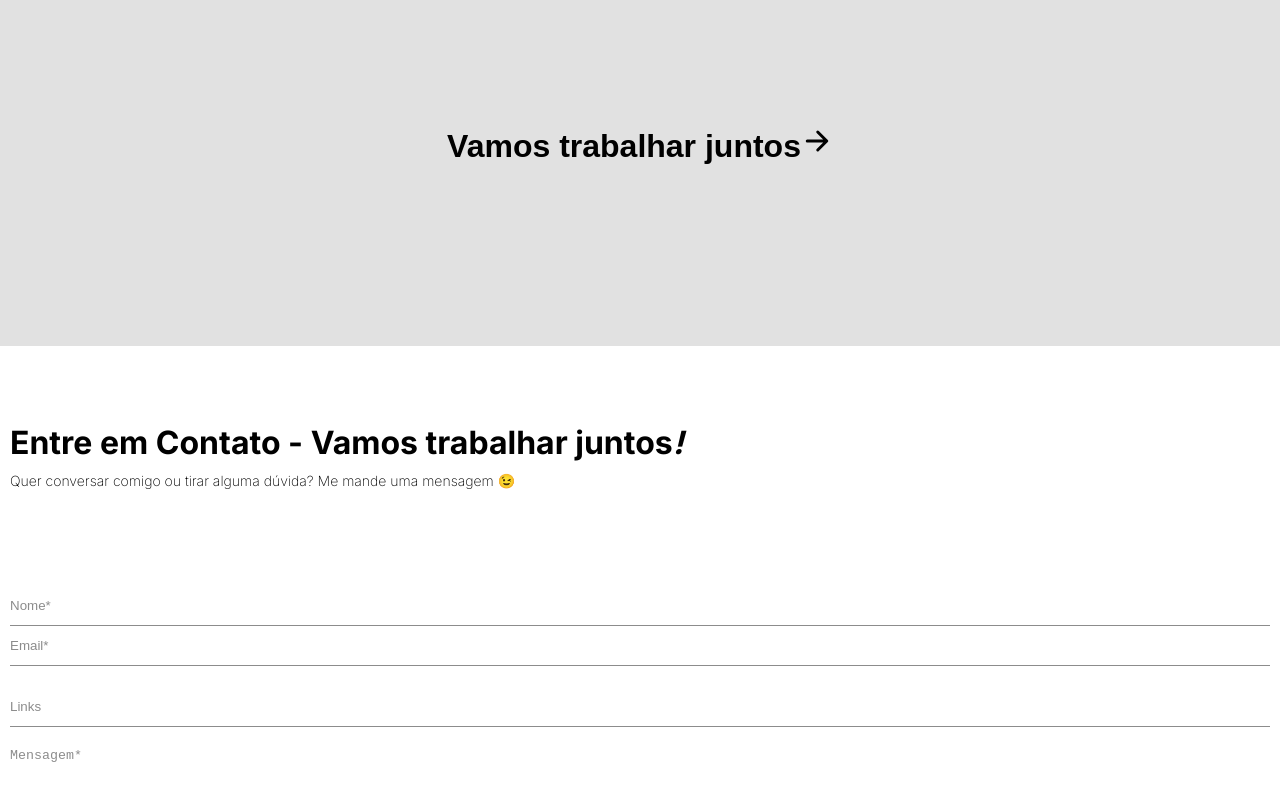
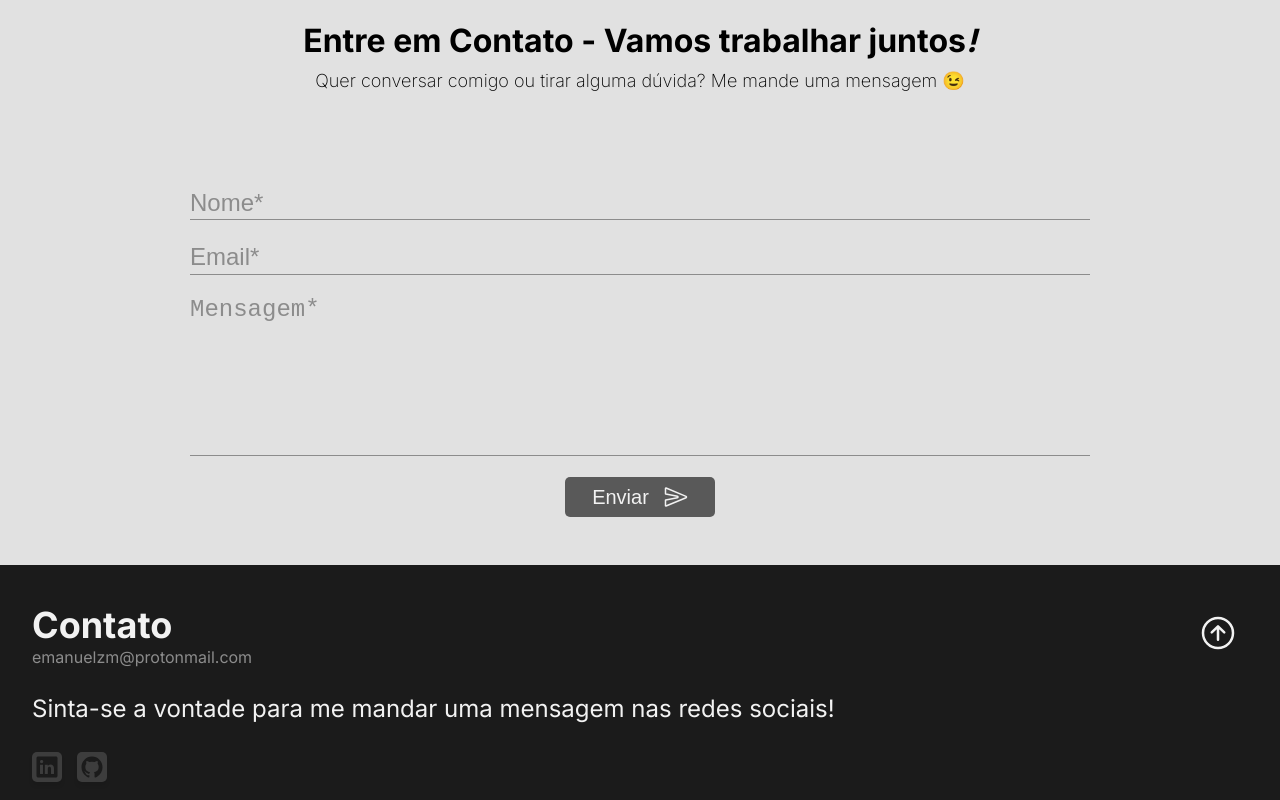
Before and after one commit to ezms/portfolio, a React (Vite) app: page /#/ in a window 1280 px wide. Shown: the part 4560-5360 px from the top of the page. Built offline with nearby package versions, Linux system fonts and the light colour scheme.

Commit message:
feat: add contact form feature :D

```diff
--- a/package.json
+++ b/package.json
@@ -16,6 +16,7 @@
         "react-dom": "^17.0.2",
         "react-hook-form": "^7.19.3",
         "react-router-dom": "^6.2.2",
+        "sweetalert": "^2.1.2",
         "yup": "^0.32.11"
     },
     "devDependencies": {
--- a/src/components/ContactForm/index.tsx
+++ b/src/components/ContactForm/index.tsx
@@ -1,9 +1,10 @@
-import { useRef } from 'react';
+import { FormEvent, useRef } from 'react';
 import { ContactFormContainer } from './style';
 import { useForm } from 'react-hook-form';
 import { yupResolver } from '@hookform/resolvers/yup';
 import * as yup from 'yup';
 import emailjs from 'emailjs-com/';
+import swal from 'sweetalert';
 
 const ContactForm = () => {
     const emptyMessage = 'Este campo não pode estar vazio!';
@@ -17,28 +18,32 @@ const ContactForm = () => {
     const {
         register,
         handleSubmit,
+        reset,
         formState: { errors },
     } = useForm({ resolver: yupResolver(schema) });
 
     const form = useRef<HTMLHeadingElement | any>();
 
-    const toSubmit = (data: any, event: any) => {
-        event.target.reset();
+    const toSubmit = (data: any) => {
         emailjs
-            .send(
-                'gmailMessage',
-                'template_kdcakt9',
-                form.current,
-                'jnvfv468kKwTUIHrC'
-            )
+            .send('gmailMessage', 'template_kdcakt9', data, 'jnvfv468kKwTUIHrC')
             .then(
                 (result) => {
-                    console.log(result.text);
+                    swal(
+                        'Email recebido! 🎉',
+                        'Irei retornar em breve!',
+                        'success'
+                    );
                 },
                 (error) => {
-                    console.error(error.text);
+                    swal(
+                        'Algo deu errado 😿',
+                        'Desculpa pelo inconveniente, em manutenção 🛠',
+                        'error'
+                    );
                 }
             );
+        reset();
     };
 
     return (
@@ -55,7 +60,6 @@ const ContactForm = () => {
                 required
                 {...register('email')}
             />
-            <input type="url" placeholder="Links" {...register('link')} />
             <textarea
                 placeholder="Mensagem*"
                 required
--- a/src/components/ContactForm/style.ts
+++ b/src/components/ContactForm/style.ts
@@ -3,13 +3,19 @@ import styled from 'styled-components';
 export const ContactFormContainer = styled.form`
     display: flex;
     flex-direction: column;
+    justify-content: center;
+    align-items: center;
     padding: 0 10px 3em;
+    max-width: 1500px;
+    width: 100%;
 
     input,
     textarea {
         border: 0;
         border-bottom: 1px solid var(--light-gray-color);
         background: transparent;
+        max-width: 900px;
+        width: 95%;
 
         :focus {
             border-bottom: 1px solid;
@@ -40,16 +46,11 @@ export const ContactFormContainer = styled.form`
         overflow: hidden;
     }
 
-    input {
-        :nth-child(2) {
-            margin-top: 0;
-        }
-    }
-
     input,
     textarea,
     button {
         margin-top: 1.3rem;
+        max-width: 900px;
 
         :focus {
             outline: transparent;
@@ -61,5 +62,52 @@ export const ContactFormContainer = styled.form`
         align-items: center;
         justify-content: center;
         gap: 15px;
+
+        background-color: var(--gray-color);
+        border-radius: 5px;
+        border: none;
+        padding: 10px;
+
+        color: var(--white-color);
+        font-size: 24px;
+
+        :hover {
+            transform: scale(1.02, 1.02);
+            transition: 0.2s;
+        }
+
+        ion-icon {
+            font-size: 24px;
+        }
+    }
+
+    @media (min-width: 414px) {
+        button {
+            width: 150px;
+        }
+    }
+
+    @media (min-width: 768px) {
+        input {
+            height: 35px;
+        }
+
+        button {
+            font-size: 20px;
+        }
+    }
+
+    @media (min-width: 1024px) {
+        height: 50vh;
+        margin-inline: auto;
+
+        input,
+        textarea {
+            font-size: 24px;
+        }
+
+        textarea {
+            height: 165px;
+        }
     }
 `;
--- a/src/components/ContactMessage/style.ts
+++ b/src/components/ContactMessage/style.ts
@@ -7,10 +7,16 @@ export const ContactMessageDescription = styled.div`
     align-items: flex-start;
     gap: 10px;
 
+    height: 13.7em;
+    width: 95%;
+    margin-inline: auto;
     padding: 10px;
-    height: 13.7em;
 
     font-family: 'Inter', serif;
+
+    @media (min-width: 1024px) {
+        align-items: center;
+    }
 `;
 
 export const PrimaryTitle = styled.h1`
@@ -22,6 +28,6 @@ export const PrimaryTitle = styled.h1`
 `;
 
 export const Description = styled.p`
-    font-size: 14px;
+    font-size: 18px;
     font-weight: lighter;
 `;
--- a/src/pages/Home/index.tsx
+++ b/src/pages/Home/index.tsx
@@ -6,8 +6,7 @@ import MyServicesSection from '../../components/MyServicesSection';
 import PresentationSection from '../../components/PresentationSection';
 import ProjectsSection from '../../components/ProjectsSection';
 import SkillsSection from '../../components/SkillsSection';
-import WorkTogetherSection from '../../components/WorkTogetherSection';
-import { HomePageContainer } from './style';
+import { ContactFormBox, HomePageContainer } from './style';
 
 const Home = () => {
     return (
@@ -17,11 +16,10 @@ const Home = () => {
             <MyServicesSection />
             <SkillsSection />
             <ProjectsSection />
-            <WorkTogetherSection />
-            <div>
+            <ContactFormBox>
                 <ContactMessage />
                 <ContactForm />
-            </div>
+            </ContactFormBox>
             <Footer />
         </HomePageContainer>
     );
--- a/src/pages/Home/style.ts
+++ b/src/pages/Home/style.ts
@@ -1,3 +1,7 @@
 import styled from 'styled-components';
 
 export const HomePageContainer = styled.div``;
+
+export const ContactFormBox = styled.div`
+    background-color: var(--white-color-2);
+`;
```
Also changed, not shown: 1 other file (tests, documents, lock files or other folders).
